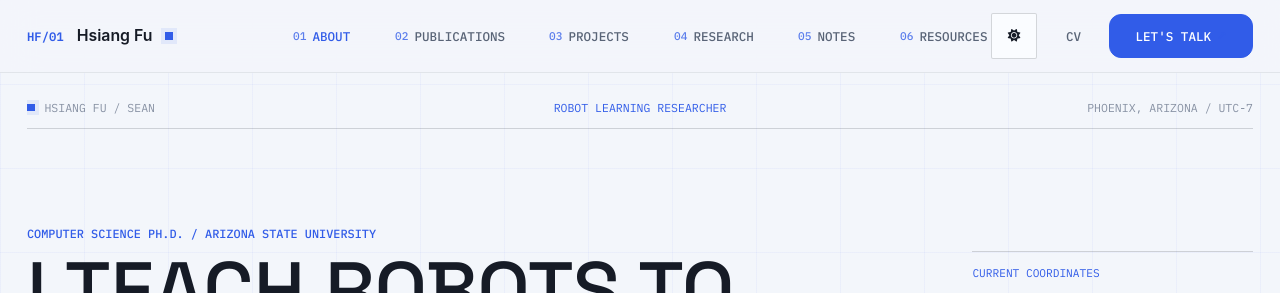
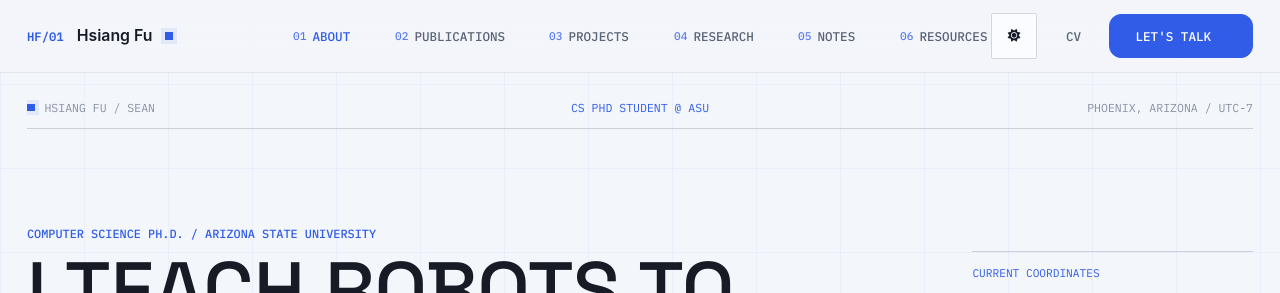
Before and after one commit to hsiang-fu/hsiang-fu.github.io, a Jekyll site: the page built from _pages/about.md, in a window 1280 px wide and 900 px high. Shown: the top 293 px of the window. Built offline with Jekyll 4.4.1, drawn with Linux system fonts in a browser that asks for light colours; a script that is not in the unit is left out.

Commit message:
Update homepage profile title

```diff
--- a/_pages/about.md
+++ b/_pages/about.md
@@ -12,7 +12,7 @@ redirect_from:
   <section class="field-hero" aria-labelledby="home-title">
     <div class="field-status" aria-label="Profile status">
       <span><i aria-hidden="true"></i> Hsiang Fu / Sean</span>
-      <span>Robot learning researcher</span>
+      <span>CS PhD Student @ ASU</span>
       <span>Phoenix, Arizona / UTC-7</span>
     </div>
 
@@ -62,7 +62,7 @@ redirect_from:
             <div class="signal-terminal__commandline"><span>$</span><span data-terminal-demo-command>whoami</span><i data-terminal-caret aria-hidden="true">&#9612;</i></div>
             <div class="signal-terminal__demo-output" data-terminal-demo-output>
               <div class="signal-terminal__line signal-terminal__line--out">hsiang-fu</div>
-              <div class="signal-terminal__line signal-terminal__line--out">Robot Learning Researcher / Computer Science Ph.D.</div>
+              <div class="signal-terminal__line signal-terminal__line--out">CS PhD Student @ ASU</div>
               <div class="signal-terminal__line signal-terminal__line--out">Context + feedback + humans -&gt; adaptive behavior</div>
             </div>
           </div>
--- a/assets/js/site-interactions.js
+++ b/assets/js/site-interactions.js
@@ -34,7 +34,7 @@
     whoami: function () {
       return [
         terminalLine("out", "hsiang-fu"),
-        terminalLine("out", "Computer Science Ph.D. Student  ·  Robot Learning Researcher"),
+        terminalLine("out", "CS PhD Student @ ASU"),
         terminalLine("out", "Phoenix, AZ  ·  Arizona State University")
       ];
     },
@@ -149,7 +149,7 @@
     "cat readme.md": function () {
       return [
         terminalLine("section", "# Hsiang 'Sean' Fu"),
-        terminalLine("out", "Computer Science Ph.D. Student · Robot Learning Researcher"),
+        terminalLine("out", "CS PhD Student @ ASU"),
         blankLine(),
         terminalLine("out", '"Robots that learn from context, feedback, and humans."'),
         blankLine(),
```
